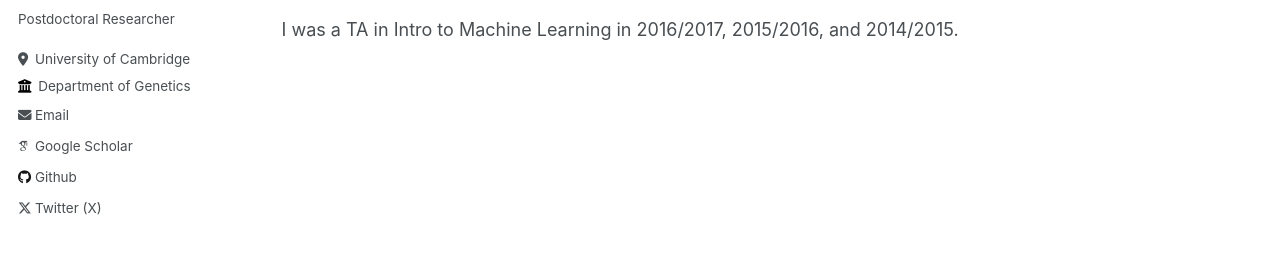
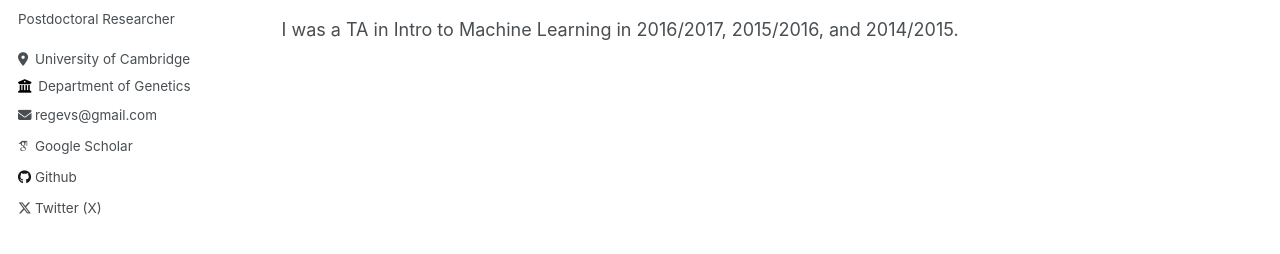
Before and after one commit to regevs/regevs.github.io, a Jekyll site: the page built from _pages/about.md, in a window 1280 px wide. Shown: the part 314-568 px from the top of the page. Built offline with Jekyll 4.4.1, drawn with Linux system fonts in a browser that asks for light colours; some web fonts are replaced.

Commit message:
Update ui-text.yml

```diff
--- a/_data/ui-text.yml
+++ b/_data/ui-text.yml
@@ -25,7 +25,7 @@ en: &DEFAULT_EN
   feed_label                 : "Feed"
   powered_by                 : "Powered by"
   website_label              : "Website"
-  email_label                : "Email"
+  email_label                : "regevs@gmail.com"
   recent_posts               : "Recent Posts"
   undefined_wpm              : "Undefined parameter words_per_minute at _config.yml"
   comment_form_info          : "Your email address will not be published. Required fields are marked"
```
